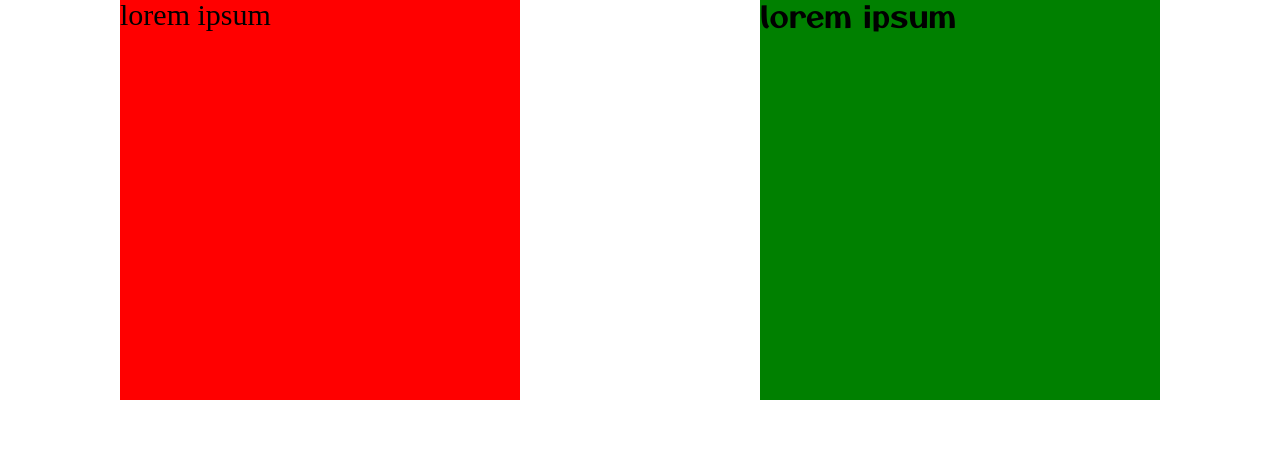
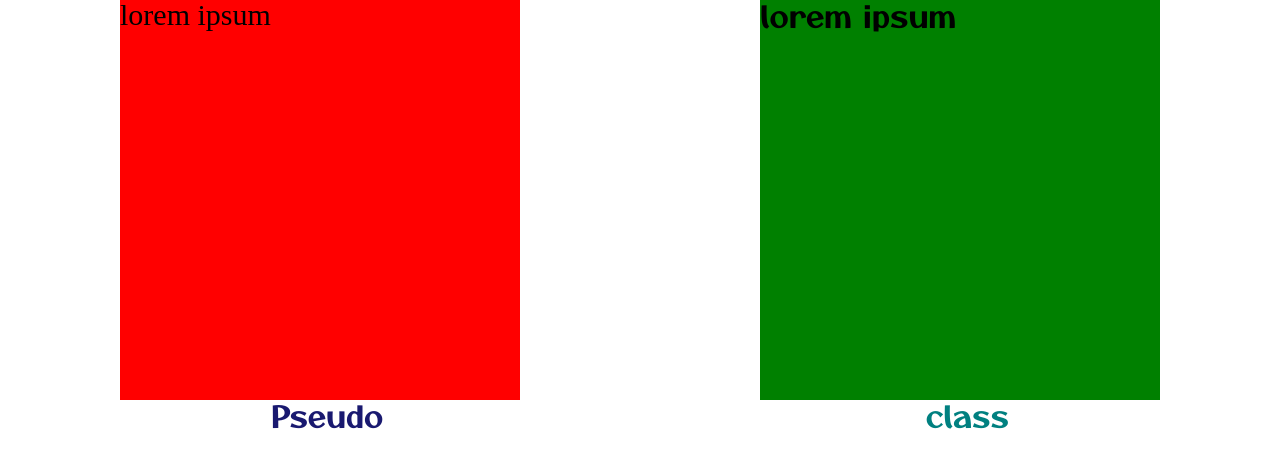
Before and after one commit to AnaPutkaradze/SCSS-main, a website: page index.html in a window 1280 px wide. Drawn offline with Linux system fonts and the light colour scheme; a web font is replaced by a local one.

Commit message:
add pseudo class

```diff
--- a/index.html
+++ b/index.html
@@ -22,5 +22,12 @@
             </div>
         </div>
     </section>
+
+    <section>
+        <div class="wrapper-box">
+            <p class="text1">Pseudo</p>
+            <p class="text1">class</p>
+        </div>
+    </section>
 </body>
 </html>
--- a/scss/_style.scss
+++ b/scss/_style.scss
@@ -8,17 +8,39 @@
         .title-block {
             font-size: 30px;
             font-family: $font01;
+            &:hover {
+                color: #fff;
+            }
         }
     }
-
     .right-block {
         width: $size01;
         height: $size01;
         background-color: $color02;
         .title-block2 {
-        font-size: 30px;
-        font-family: $font02;
+            font-size: 30px;
+            font-family: $font02;
+            &:hover {
+                color: aqua;
+            }
         }
 
     }
 }
+
+
+.wrapper-box {
+    display: flex;
+    justify-content: space-around;
+    .text1 {
+        font-size: 30px;
+        font-family: $font02;
+        &:nth-child(1) {
+            color: midnightblue;
+        }
+
+        &:nth-child(2) {
+            color: teal;
+        }
+    }
+}
```
Also changed, not shown: css/global.css, 1 other file.
